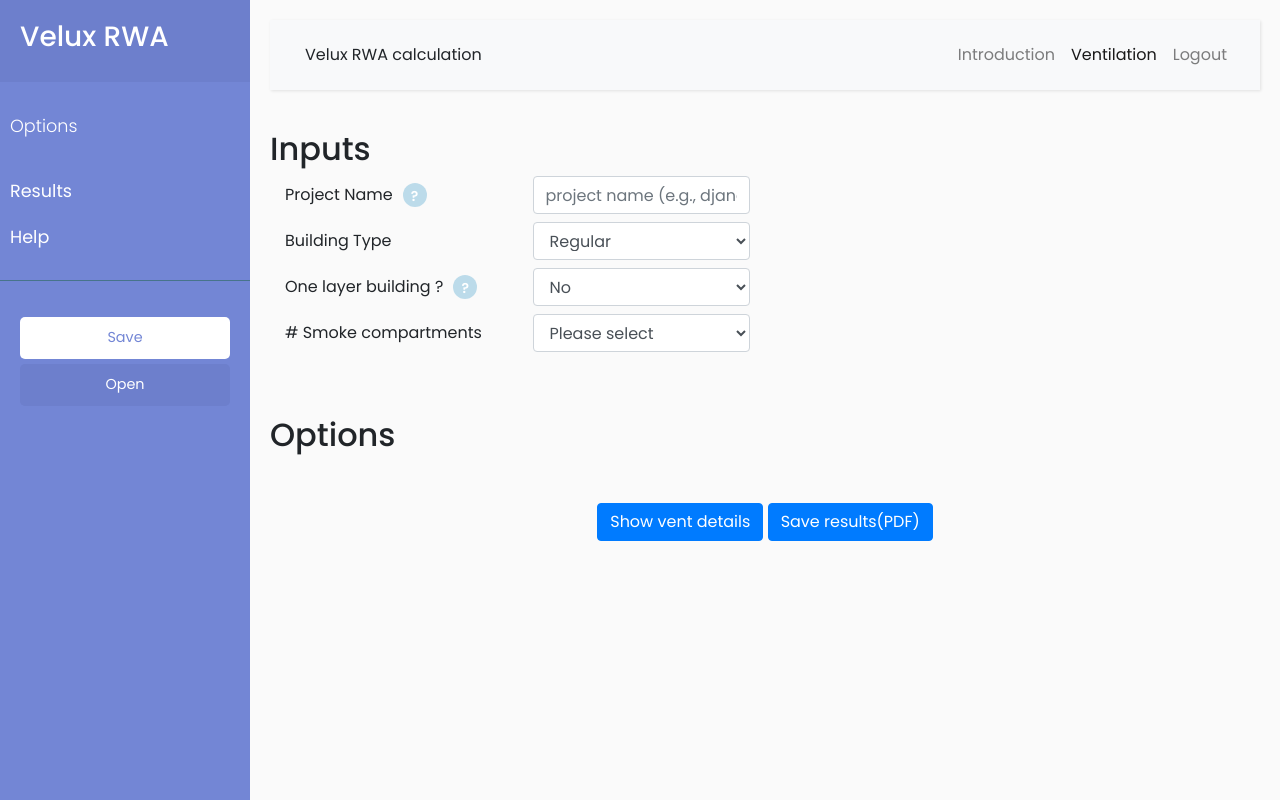
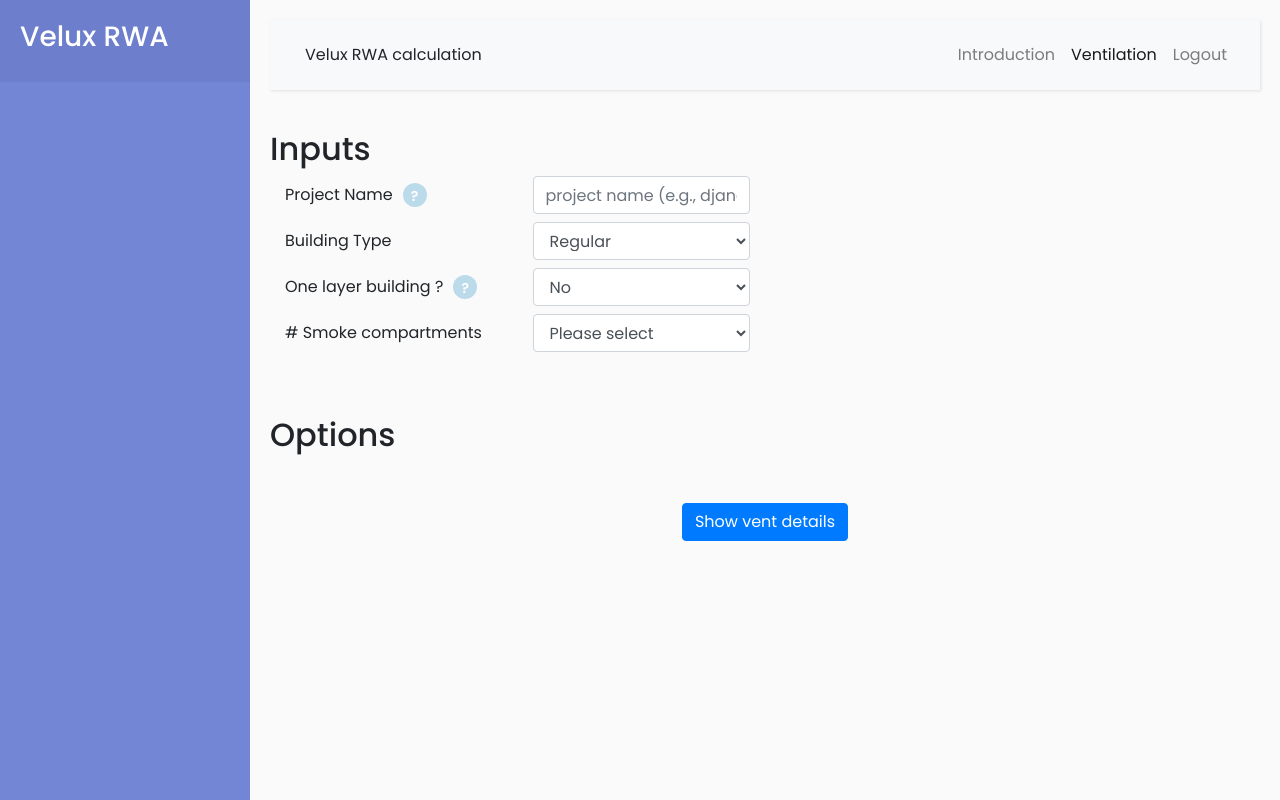
Before and after one commit to curiousTauseef/velux_rwa_tool, a Django app: page /home/ in a window 1280 px wide. Run offline with Django 3.2, Linux system fonts and the light colour scheme; some libraries are stand-ins or nearby versions.

Commit message:
format for use in screencast

```diff
--- a/veluxTool/templates/index.html
+++ b/veluxTool/templates/index.html
@@ -135,15 +135,7 @@
             <div class="sidebar-header">
                 <h3>Velux RWA</h3>
             </div>
-            <ul class="list-unstyled components">
-                <p>Options</p>
-                <li><a id="results" href="#">Results</a></li>
-                <li><a id="help" href="#">Help</a></li>
-            </ul>
-            <ul class="list-unstyled CTAs">
-                <li><a href="#" class="download">Save</a></li>
-                <li><a href="#" class="article">Open</a></li>
-            </ul>
+
         </nav>
 
         <!-- Page Content  -->
@@ -954,7 +946,7 @@
                             Show vent details
                         </button>
 
-                        <button id="pdfSave" class="btn btn-primary">Save results(PDF)</button>
+                        <!-- button id="pdfSave" class="btn btn-primary">Save results(PDF)</button> -->
 
                     </div>
 
```
